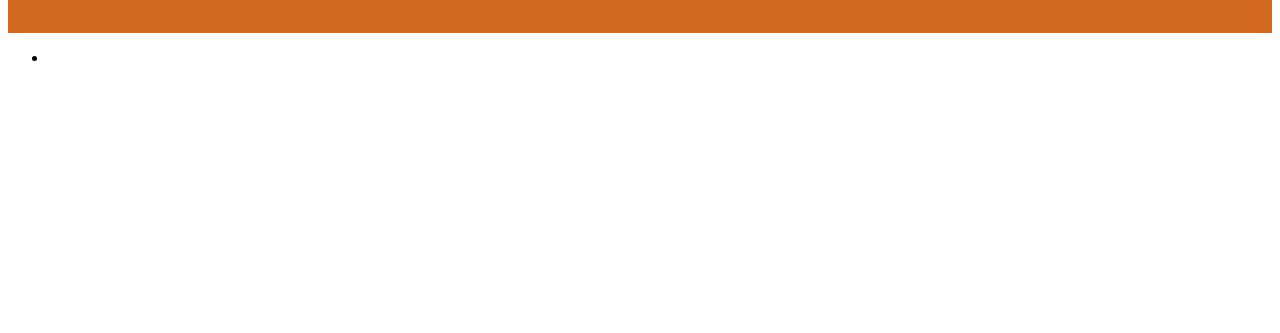
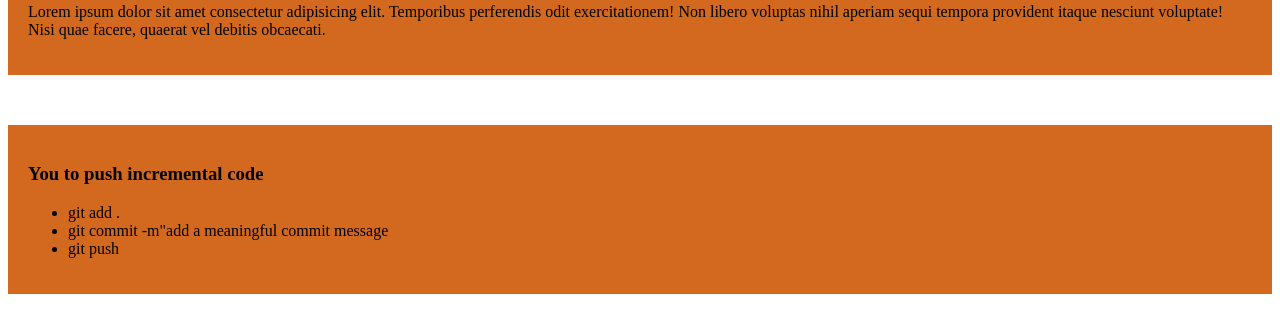
Before and after one commit to ShantoNath/My-First-GitHub-repo, a plain HTML site: page Index.html in a window 1280 px wide. Shown: the part 379-712 px from the top of the page. Drawn offline with Linux system fonts and the light colour scheme.

Commit message:
added a list to push code

```diff
--- a/Index.html
+++ b/Index.html
@@ -15,8 +15,13 @@
 <h1>My Third blog</h1>
 <p>Lorem ipsum dolor sit amet consectetur adipisicing elit. Temporibus perferendis odit exercitationem! Non libero voluptas nihil aperiam sequi tempora provident itaque nesciunt voluptate! Nisi quae facere, quaerat vel debitis obcaecati.</p>
 </div>
-<ul>
-    <li>  </li>
-</ul>
+<div>
+    <h3>You to push incremental code</h3>
+    <ul>
+        <li>git add .</li>
+        <li>git commit -m"add a meaningful commit message</li>
+        <li>git push</li>
+    </ul>
+</div>
 </body>
 </html>
--- a/index.css
+++ b/index.css
@@ -1,5 +1,9 @@
 div{
     background-color: chocolate;
-    margin-bottom: 10px;
+    /* margin-bottom: 20px; */
     padding: 20px;
 }
+div{
+    margin-top: 50px;
+    margin-bottom: 40px;
+}
```
